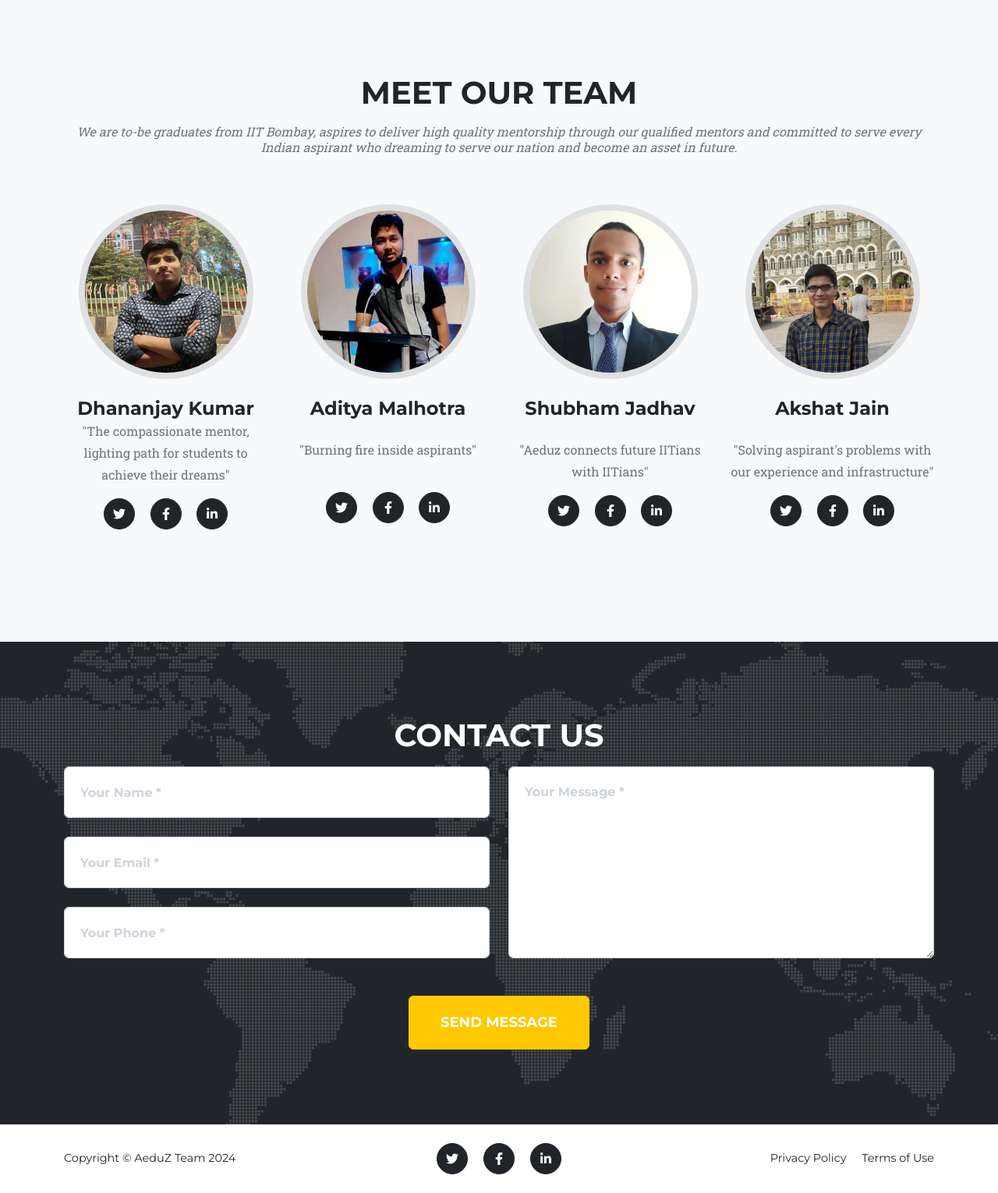
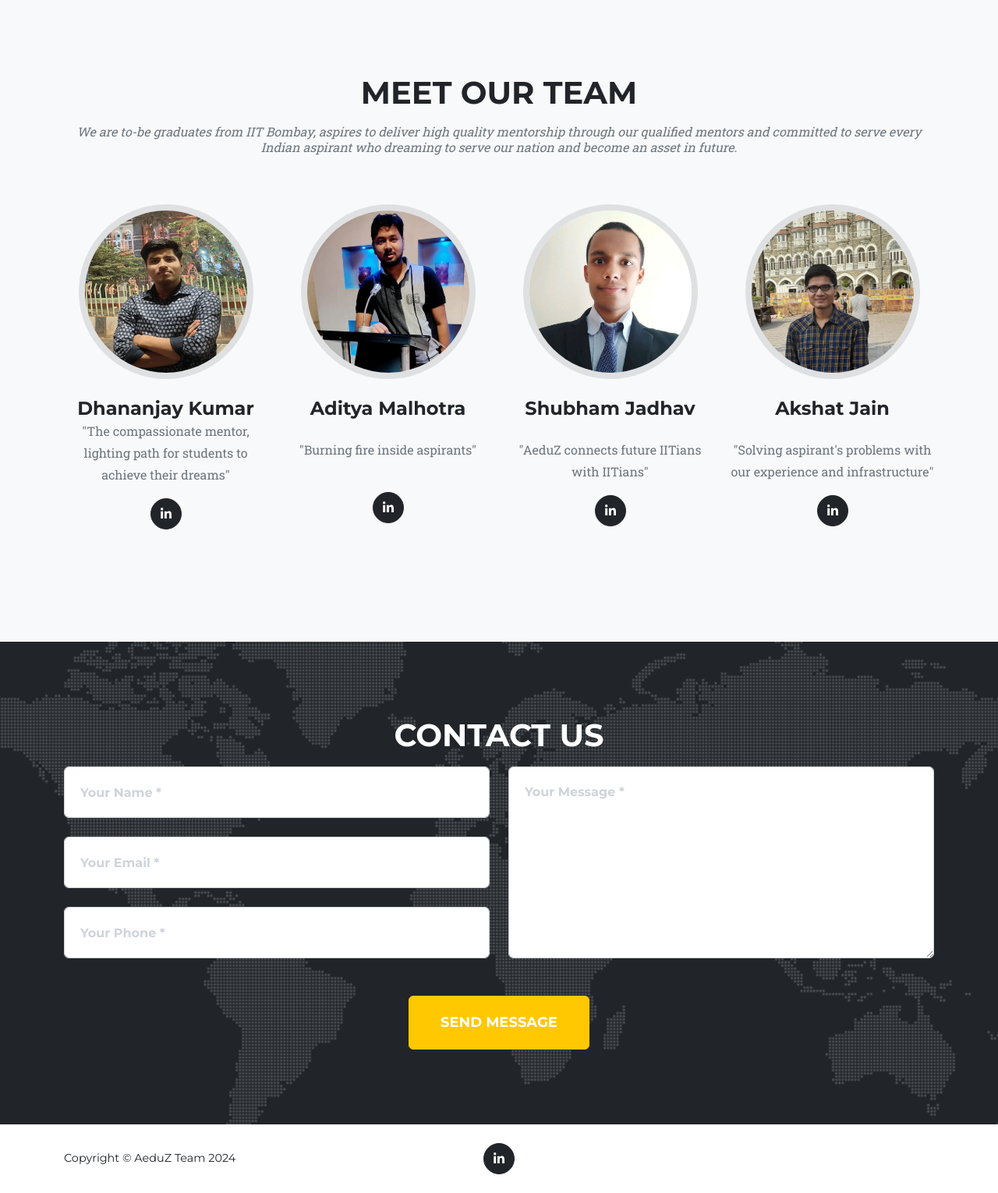
Before and after one commit to aeduz24/main_website, a Django app: page / in a window 1280 px wide. Shown: the part 2416-3946 px from the top of the page at 78% size. Run offline with Django 4.2, Linux system fonts and the light colour scheme; data comes from the database, SQL or seed files in the repository; some libraries are stand-ins or nearby versions.

Commit message:
updated all linkedin profiles

```diff
--- a/templates/index.html
+++ b/templates/index.html
@@ -389,9 +389,9 @@ Insight into student challenges and needs
                             <img class="mx-auto rounded-circle" src="{% static 'assets/img/team/dhananjay.jpeg' %} " alt="..." />
                             <h4>Dhananjay Kumar</h4>
                             <p class="text-muted">"The compassionate mentor, lighting path for students to achieve their dreams"</p>
-                            <a class="btn btn-dark btn-social mx-2" href="#!" aria-label="Parveen Anand Twitter Profile"><i class="fab fa-twitter"></i></a>
-                            <a class="btn btn-dark btn-social mx-2" href="#!" aria-label="Parveen Anand Facebook Profile"><i class="fab fa-facebook-f"></i></a>
-                            <a class="btn btn-dark btn-social mx-2" href="#!" aria-label="Parveen Anand LinkedIn Profile"><i class="fab fa-linkedin-in"></i></a>
+                            <!-- <a class="btn btn-dark btn-social mx-2" href="#!" aria-label="Parveen Anand Twitter Profile"><i class="fab fa-twitter"></i></a>
+                            <a class="btn btn-dark btn-social mx-2" href="#!" aria-label="Parveen Anand Facebook Profile"><i class="fab fa-facebook-f"></i></a> -->
+                            <a class="btn btn-dark btn-social mx-2" href="https://www.linkedin.com/in/dhananjay-kumar-1531a0211/" target="_blank" aria-label="Dhananjay LinkedIn Profile"><i class="fab fa-linkedin-in"></i></a>
                         </div>
                     </div>
                     <div class="col-lg-3">
@@ -401,9 +401,9 @@ Insight into student challenges and needs
                             <br>
                             <p class="text-muted">"Burning fire inside aspirants"</p>
                             <br>
-                            <a class="btn btn-dark btn-social mx-2" href="#!" aria-label="Diana Petersen Twitter Profile"><i class="fab fa-twitter"></i></a>
-                            <a class="btn btn-dark btn-social mx-2" href="#!" aria-label="Diana Petersen Facebook Profile"><i class="fab fa-facebook-f"></i></a>
-                            <a class="btn btn-dark btn-social mx-2" href="#!" aria-label="Diana Petersen LinkedIn Profile"><i class="fab fa-linkedin-in"></i></a>
+                            <!-- <a class="btn btn-dark btn-social mx-2" href="#!" aria-label="Diana Petersen Twitter Profile"><i class="fab fa-twitter"></i></a>
+                            <a class="btn btn-dark btn-social mx-2" href="#!" aria-label="Diana Petersen Facebook Profile"><i class="fab fa-facebook-f"></i></a> -->
+                            <a class="btn btn-dark btn-social mx-2" href="https://www.linkedin.com/in/aditya-%E2%80%8E-05956a201/" target="_blank" aria-label="Aditya Malhotra LinkedIn Profile"><i class="fab fa-linkedin-in"></i></a>
                         </div>
                     </div>
                     <div class="col-lg-3">
@@ -411,10 +411,10 @@ Insight into student challenges and needs
                             <img class="mx-auto rounded-circle" src="{% static 'assets/img/team/shubham.jpg' %} " alt="..." />
                             <h4>Shubham Jadhav</h4>
                             <br>
-                            <p class="text-muted">"Aeduz connects future IITians with IITians"</p>
-                            <a class="btn btn-dark btn-social mx-2" href="#!" aria-label="Larry Parker Twitter Profile"><i class="fab fa-twitter"></i></a>
-                            <a class="btn btn-dark btn-social mx-2" href="#!" aria-label="Larry Parker Facebook Profile"><i class="fab fa-facebook-f"></i></a>
-                            <a class="btn btn-dark btn-social mx-2" href="#!" aria-label="Larry Parker LinkedIn Profile"><i class="fab fa-linkedin-in"></i></a>
+                            <p class="text-muted">"AeduZ connects future IITians with IITians"</p>
+                            <!-- <a class="btn btn-dark btn-social mx-2" href="#!" aria-label="Larry Parker Twitter Profile"><i class="fab fa-twitter"></i></a>
+                            <a class="btn btn-dark btn-social mx-2" href="#!" aria-label="Larry Parker Facebook Profile"><i class="fab fa-facebook-f"></i></a> -->
+                            <a class="btn btn-dark btn-social mx-2" href="https://www.linkedin.com/in/shubham-jadhav-281222222/" target="_blank" aria-label="Shubham Jadhav LinkedIn Profile"><i class="fab fa-linkedin-in"></i></a>
                         </div>
                     </div>
                     <div class="col-lg-3    ">
@@ -423,9 +423,9 @@ Insight into student challenges and needs
                             <h4>Akshat Jain</h4>
                             <br>
                             <p class="text-muted">"Solving aspirant's problems with our experience and infrastructure"</p>
-                            <a class="btn btn-dark btn-social mx-2" href="#!" aria-label="Larry Parker Twitter Profile"><i class="fab fa-twitter"></i></a>
-                            <a class="btn btn-dark btn-social mx-2" href="#!" aria-label="Larry Parker Facebook Profile"><i class="fab fa-facebook-f"></i></a>
-                            <a class="btn btn-dark btn-social mx-2" href="#!" aria-label="Larry Parker LinkedIn Profile"><i class="fab fa-linkedin-in"></i></a>
+                            <!-- <a class="btn btn-dark btn-social mx-2" href="#!" aria-label="Larry Parker Twitter Profile"><i class="fab fa-twitter"></i></a>
+                            <a class="btn btn-dark btn-social mx-2" href="#!" aria-label="Larry Parker Facebook Profile"><i class="fab fa-facebook-f"></i></a> -->
+                            <a class="btn btn-dark btn-social mx-2" href="https://www.linkedin.com/in/akshat-jain-03809a1ba/" target='_blank' aria-label="Akshat Jain LinkedIn Profile"><i class="fab fa-linkedin-in"></i></a>
                         </div>
                     </div>
                 </div>
@@ -504,13 +503,13 @@ Insight into student challenges and needs
                 <div class="row align-items-center">
                     <div class="col-lg-4 text-lg-start">Copyright &copy; AeduZ Team 2024</div>
                     <div class="col-lg-4 my-3 my-lg-0">
-                        <a class="btn btn-dark btn-social mx-2" href="#!" aria-label="Twitter"><i class="fab fa-twitter"></i></a>
-                        <a class="btn btn-dark btn-social mx-2" href="#!" aria-label="Facebook"><i class="fab fa-facebook-f"></i></a>
-                        <a class="btn btn-dark btn-social mx-2" href="#!" aria-label="LinkedIn"><i class="fab fa-linkedin-in"></i></a>
+                        {% comment %} <a class="btn btn-dark btn-social mx-2" href="#!" aria-label="Twitter"><i class="fab fa-twitter"></i></a> {% endcomment %}
+                        {% comment %} <a class="btn btn-dark btn-social mx-2" href="#!" aria-label="Facebook"><i class="fab fa-facebook-f"></i></a> {% endcomment %}
+                        <a class="btn btn-dark btn-social mx-2" href="https://www.linkedin.com/company/aeduz/" target='_blank' aria-label="LinkedIn"><i class="fab fa-linkedin-in"></i></a>
                     </div>
                     <div class="col-lg-4 text-lg-end">
-                        <a class="link-dark text-decoration-none me-3" href="#!">Privacy Policy</a>
-                        <a class="link-dark text-decoration-none" href="#!">Terms of Use</a>
+                        {% comment %} <a class="link-dark text-decoration-none me-3" href="#!">Privacy Policy</a>
+                        <a class="link-dark text-decoration-none" href="#!">Terms of Use</a> {% endcomment %}
                     </div>
                 </div>
             </div>
```
Also changed, not shown: other parts of templates/index.html (+17 -15 lines), templates/dashboard.html (+15 -8 lines), templates/institute.html (+21 -20 lines).
